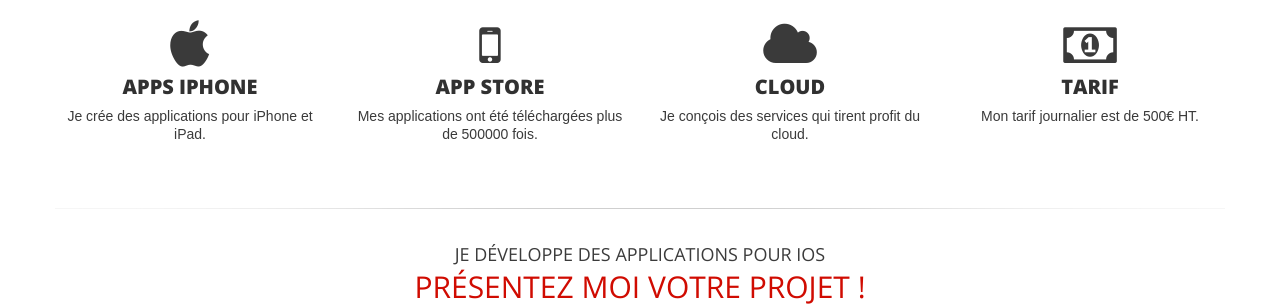
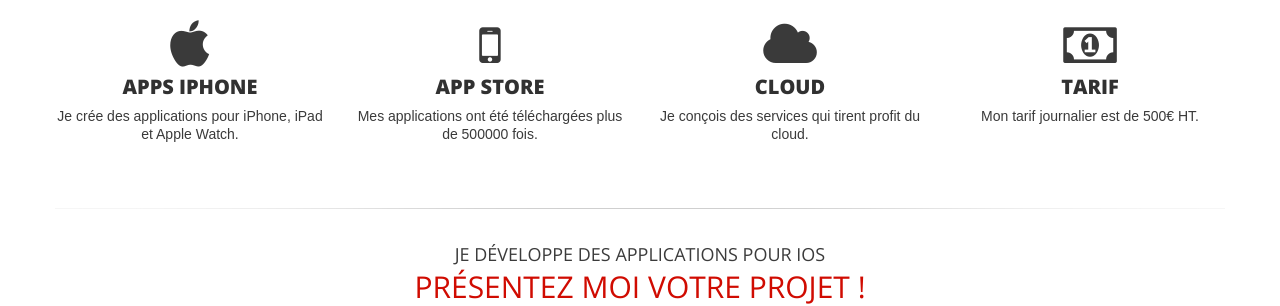
Before and after one commit to creynaud/creynaud.github.io, a Jekyll site: the page built from fr/index.html, in a window 1280 px wide. Shown: the part 685-991 px from the top of the page. Built offline with Jekyll 4.4.1, drawn with Linux system fonts in a browser that asks for light colours; nearby versions of some CDN libraries; comment, search, counter and statistics services are not loaded.

Commit message:
Mention that I do apps for Apple Watch

```diff
--- a/_data/trads.yml
+++ b/_data/trads.yml
@@ -11,7 +11,7 @@
   iosdev: "I am an iOS developer"
   letstalk: "Do you have an iPhone app project? Let's talk!"
   feature1: "iPhone Apps"
-  detail1: "I craft iPhone and iPad apps."
+  detail1: "I craft iPhone, iPad and Apple Watch apps."
   feature2: "App Store"
   detail2: "My apps got more than 500000 downloads."
   feature3: "Cloud"
@@ -37,7 +37,7 @@
   iosdev: "Je développe des applications pour iOS"
   letstalk: "Présentez moi votre projet !"
   feature1: "Apps iPhone"
-  detail1: "Je crée des applications pour iPhone et iPad."
+  detail1: "Je crée des applications pour iPhone, iPad et Apple Watch."
   feature2: "App Store"
   detail2: "Mes applications ont été téléchargées plus de 500000 fois."
   feature3: "Cloud"
```
